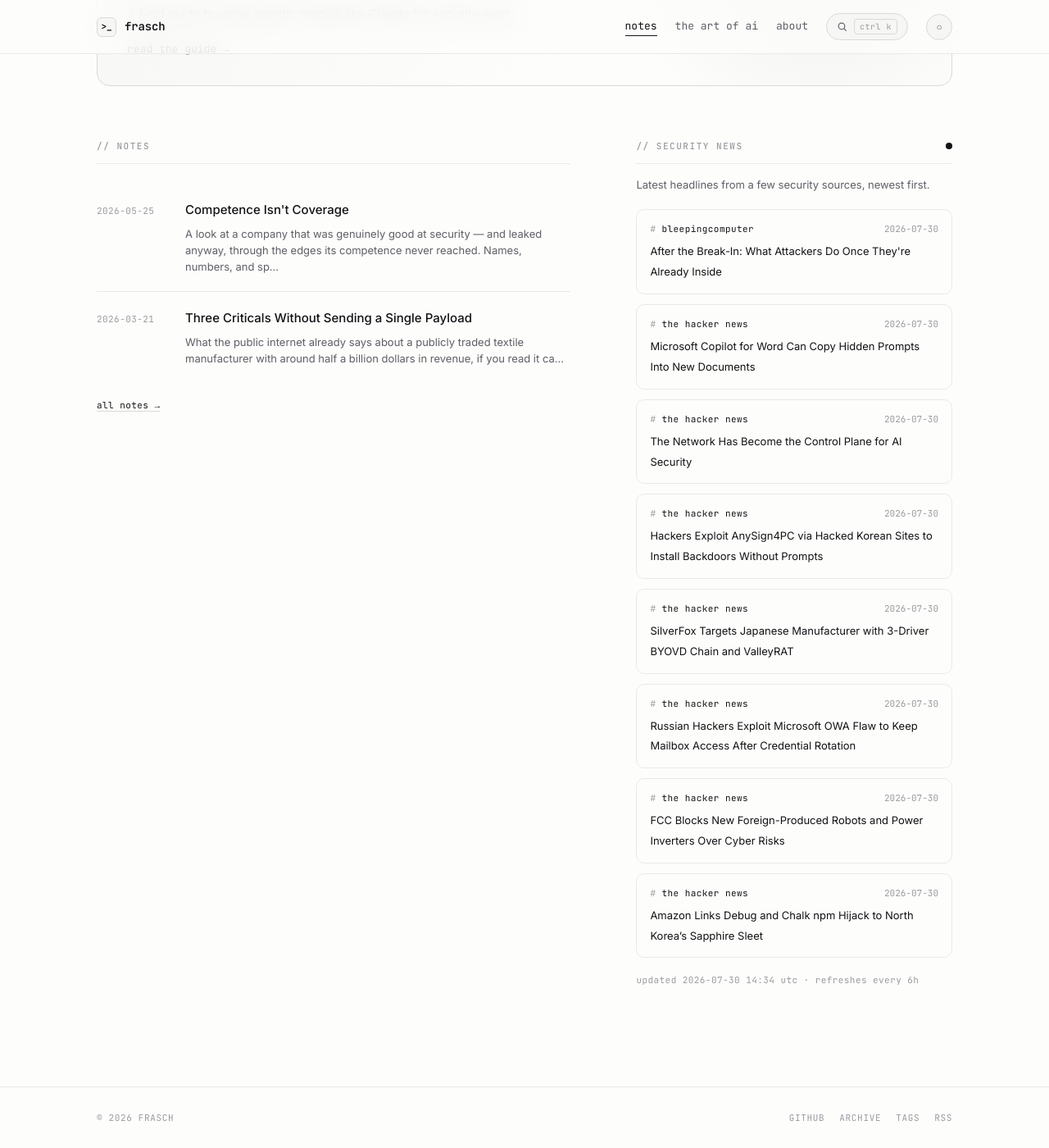
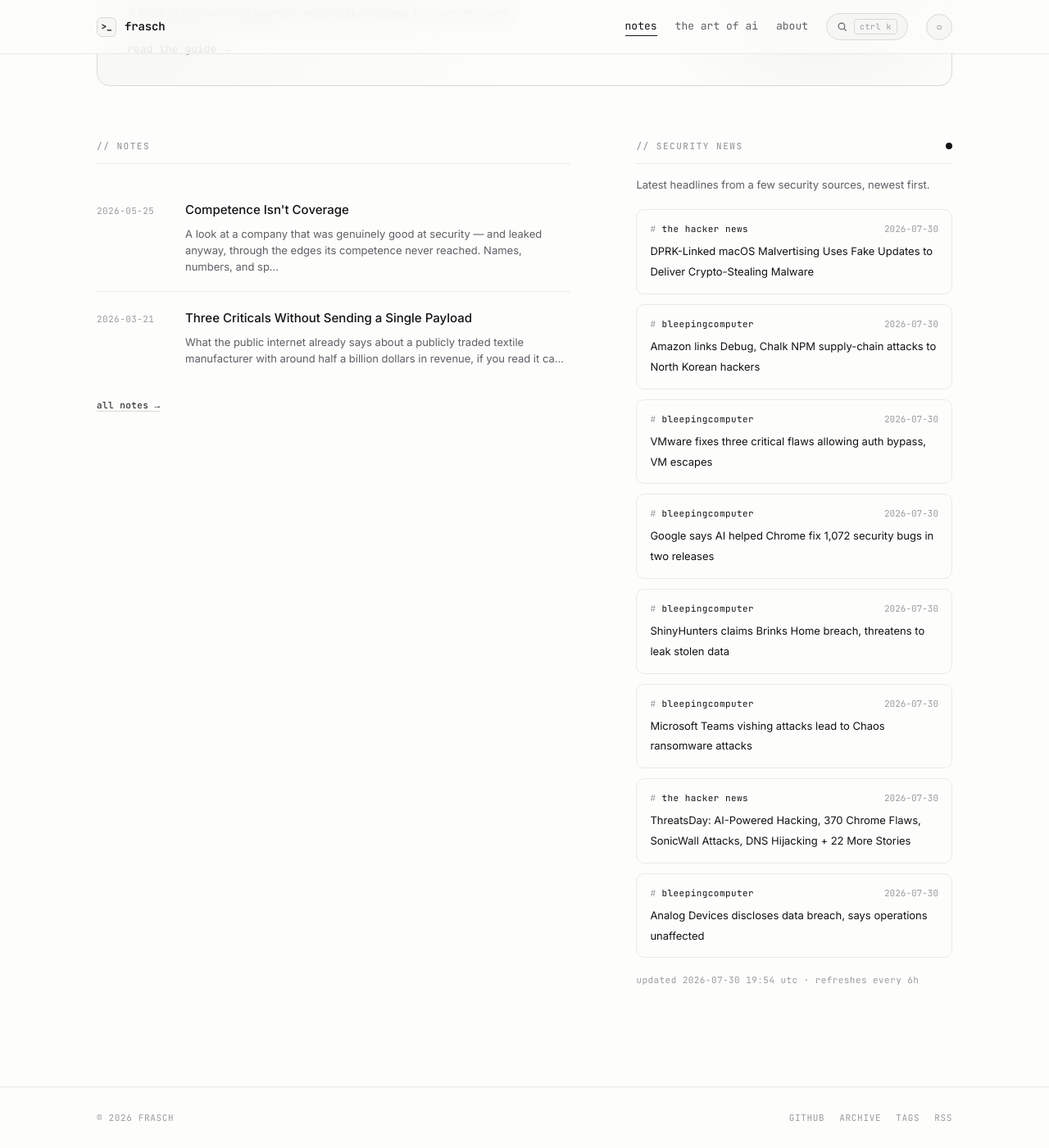
Before and after one commit to whoisfrasch/frasch, a Jekyll site: the page built from index.html, in a window 1280 px wide and 1400 px high, scrolled down 615 px. Shown: the whole window at 82% size. Built offline with Jekyll 4.4.1, drawn with Linux system fonts in a browser that asks for light colours.

Commit message:
Refresh security news feed

```diff
--- a/_data/news.json
+++ b/_data/news.json
@@ -1,53 +1,53 @@
 {
-  "updated": "2026-07-30T14:34:42Z",
+  "updated": "2026-07-30T19:54:28Z",
   "items": [
     {
+      "source": "the hacker news",
+      "title": "DPRK-Linked macOS Malvertising Uses Fake Updates to Deliver Crypto-Stealing Malware",
+      "link": "https://thehackernews.com/2026/07/dprk-linked-macos-malvertising-uses.html",
+      "date": "2026-07-30T18:18:24Z"
+    },
+    {
       "source": "bleepingcomputer",
-      "title": "After the Break-In: What Attackers Do Once They're Already Inside",
-      "link": "https://www.bleepingcomputer.com/news/security/after-the-break-in-what-attackers-do-once-theyre-already-inside/",
-      "date": "2026-07-30T14:01:11Z"
+      "title": "Amazon links Debug, Chalk NPM supply-chain attacks to North Korean hackers",
+      "link": "https://www.bleepingcomputer.com/news/security/amazon-links-debug-chalk-npm-supply-chain-attacks-to-north-korean-hackers/",
+      "date": "2026-07-30T18:13:24Z"
+    },
+    {
+      "source": "bleepingcomputer",
+      "title": "VMware fixes three critical flaws allowing auth bypass, VM escapes",
+      "link": "https://www.bleepingcomputer.com/news/security/vmware-fixes-three-critical-flaws-allowing-auth-bypass-vm-escapes/",
+      "date": "2026-07-30T18:00:51Z"
+    },
+    {
+      "source": "bleepingcomputer",
+      "title": "Google says AI helped Chrome fix 1,072 security bugs in two releases",
+      "link": "https://www.bleepingcomputer.com/news/google/google-says-ai-helped-chrome-fix-1-072-security-bugs-in-two-releases/",
+      "date": "2026-07-30T17:00:00Z"
+    },
+    {
+      "source": "bleepingcomputer",
+      "title": "ShinyHunters claims Brinks Home breach, threatens to leak stolen data",
+      "link": "https://www.bleepingcomputer.com/news/security/shinyhunters-claims-brinks-home-breach-threatens-to-leak-stolen-data/",
+      "date": "2026-07-30T16:46:15Z"
+    },
+    {
+      "source": "bleepingcomputer",
+      "title": "Microsoft Teams vishing attacks lead to Chaos ransomware attacks",
+      "link": "https://www.bleepingcomputer.com/news/security/microsoft-teams-vishing-attacks-lead-to-chaos-ransomware-attacks/",
+      "date": "2026-07-30T15:56:33Z"
     },
     {
       "source": "the hacker news",
-      "title": "Microsoft Copilot for Word Can Copy Hidden Prompts Into New Documents",
-      "link": "https://thehackernews.com/2026/07/microsoft-copilot-for-word-can-copy.html",
-      "date": "2026-07-30T11:54:49Z"
+      "title": "ThreatsDay: AI-Powered Hacking, 370 Chrome Flaws, SonicWall Attacks, DNS Hijacking + 22 More Stories",
+      "link": "https://thehackernews.com/2026/07/threatsday-ai-powered-hacking-370.html",
+      "date": "2026-07-30T15:25:57Z"
     },
     {
-      "source": "the hacker news",
-      "title": "The Network Has Become the Control Plane for AI Security",
-      "link": "https://thehackernews.com/2026/07/the-network-has-become-control-plane.html",
-      "date": "2026-07-30T11:32:46Z"
-    },
-    {
-      "source": "the hacker news",
-      "title": "Hackers Exploit AnySign4PC via Hacked Korean Sites to Install Backdoors Without Prompts",
-      "link": "https://thehackernews.com/2026/07/hackers-exploit-anysign4pc-via-hacked.html",
-      "date": "2026-07-30T10:33:15Z"
-    },
-    {
-      "source": "the hacker news",
-      "title": "SilverFox Targets Japanese Manufacturer with 3-Driver BYOVD Chain and ValleyRAT",
-      "link": "https://thehackernews.com/2026/07/silverfox-targets-japanese-manufacturer.html",
-      "date": "2026-07-30T10:32:59Z"
-    },
-    {
-      "source": "the hacker news",
-      "title": "Russian Hackers Exploit Microsoft OWA Flaw to Keep Mailbox Access After Credential Rotation",
-      "link": "https://thehackernews.com/2026/07/russian-hackers-exploit-microsoft-owa.html",
-      "date": "2026-07-30T07:40:48Z"
-    },
-    {
-      "source": "the hacker news",
-      "title": "FCC Blocks New Foreign-Produced Robots and Power Inverters Over Cyber Risks",
-      "link": "https://thehackernews.com/2026/07/fcc-blocks-new-foreign-produced-robots.html",
-      "date": "2026-07-30T07:28:43Z"
-    },
-    {
-      "source": "the hacker news",
-      "title": "Amazon Links Debug and Chalk npm Hijack to North Korea’s Sapphire Sleet",
-      "link": "https://thehackernews.com/2026/07/amazon-links-debug-and-chalk-npm-hijack.html",
-      "date": "2026-07-30T06:05:17Z"
+      "source": "bleepingcomputer",
+      "title": "Analog Devices discloses data breach, says operations unaffected",
+      "link": "https://www.bleepingcomputer.com/news/security/analog-devices-discloses-data-breach-says-operations-unaffected/",
+      "date": "2026-07-30T15:12:25Z"
     }
   ]
 }
```
